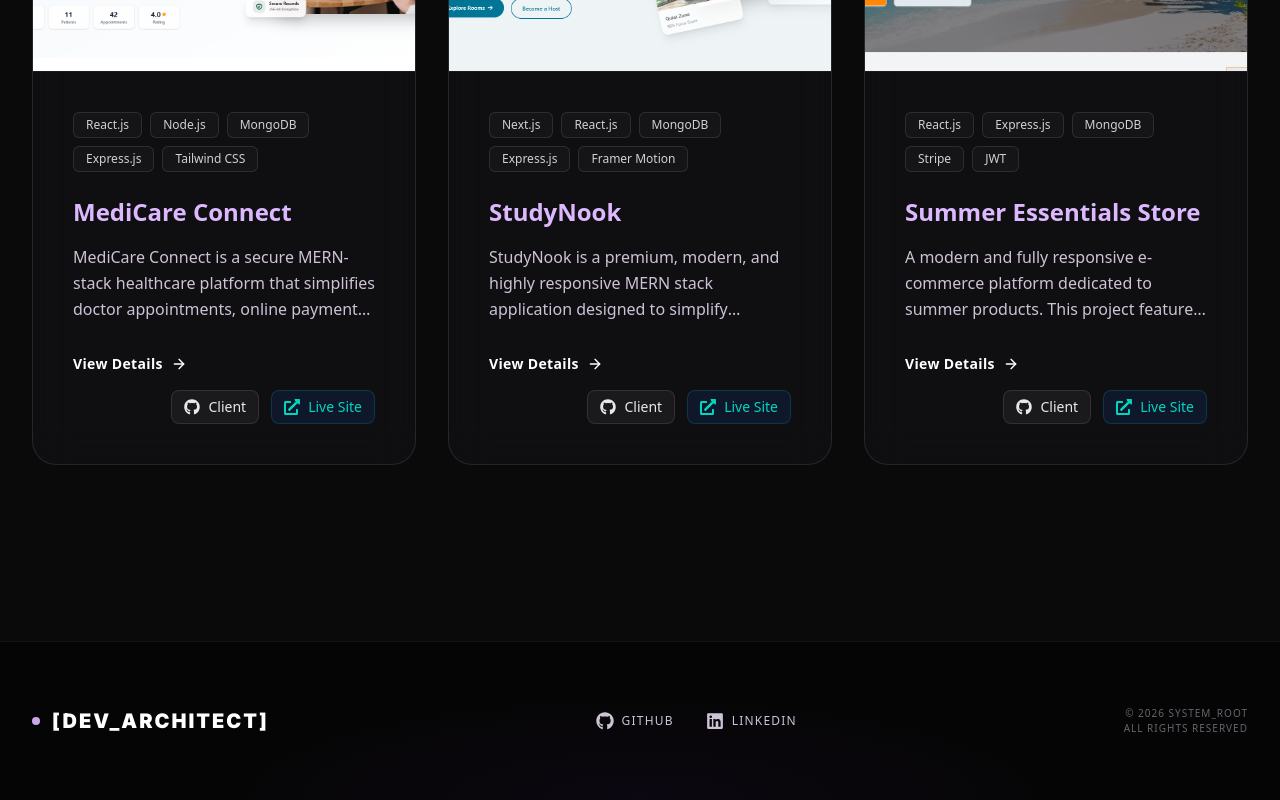
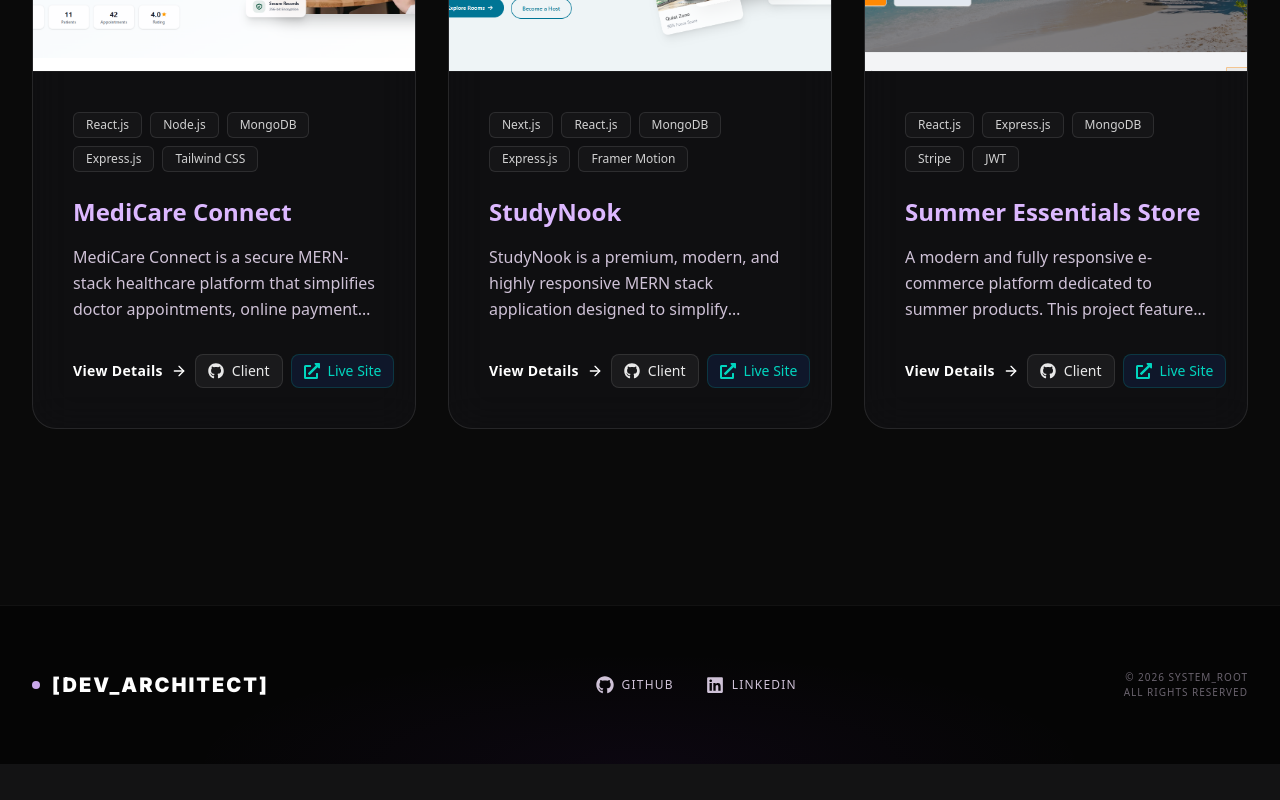
Before and after one commit to rakibul875/my-portfolio, a Next.js app: page /project in a window 1280 px wide. Shown: the part 680-1480 px from the top of the page. After the commit the page ends 1444 px from the top, so only its background shows below. Built offline with nearby package versions, Linux system fonts and the light colour scheme.

Commit message:
add projects section and dedicated project portfolio page

```diff
--- a/src/app/project/page.jsx
+++ b/src/app/project/page.jsx
@@ -175,17 +175,17 @@ export default function ProjectPage() {
                     {project.description}
                   </p>
 
-                  <div className="flex flex-wrap items-center gap-4 mt-auto">
+                  <div className="flex items-center justify-between gap-2 mt-auto w-full">
                     <button
                       onClick={() => {
                         setSelectedProject(project);
                         setIsModalOpen(true);
                       }}
-                      className="flex items-center gap-2 text-white font-bold text-sm tracking-wide hover:text-primary transition-colors"
+                      className="flex items-center gap-2 text-white font-bold text-sm tracking-wide hover:text-primary transition-colors shrink-0"
                     >
                       View Details <ArrowRight className="w-4 h-4" />
                     </button>
-                    <div className="flex gap-2 sm:gap-3 xl:ml-auto xl:mt-0 mt-2">
+                    <div className="flex gap-2 items-center shrink-0">
                       {project.clientLink && (
                         <Link
                           href={project.clientLink}
--- a/src/components/sections/ProjectsSection.jsx
+++ b/src/components/sections/ProjectsSection.jsx
@@ -147,17 +147,17 @@ export default function ProjectsSection() {
                   {project.description}
                 </p>
 
-                <div className="flex flex-wrap items-center gap-4 mt-auto">
+                <div className="flex items-center justify-between gap-2 mt-auto w-full">
                   <button
                     onClick={() => {
                       setSelectedProject(project);
                       setIsModalOpen(true);
                     }}
-                    className="flex items-center gap-2 text-white font-bold text-sm tracking-wide hover:text-primary transition-colors"
+                    className="flex items-center gap-2 text-white font-bold text-sm tracking-wide hover:text-primary transition-colors shrink-0"
                   >
                     View Details <ArrowRight className="w-4 h-4" />
                   </button>
-                  <div className="flex gap-2 sm:gap-3 ml-auto">
+                  <div className="flex gap-2 items-center shrink-0">
                     {project.clientLink && (
                       <Link
                         href={project.clientLink}
```
